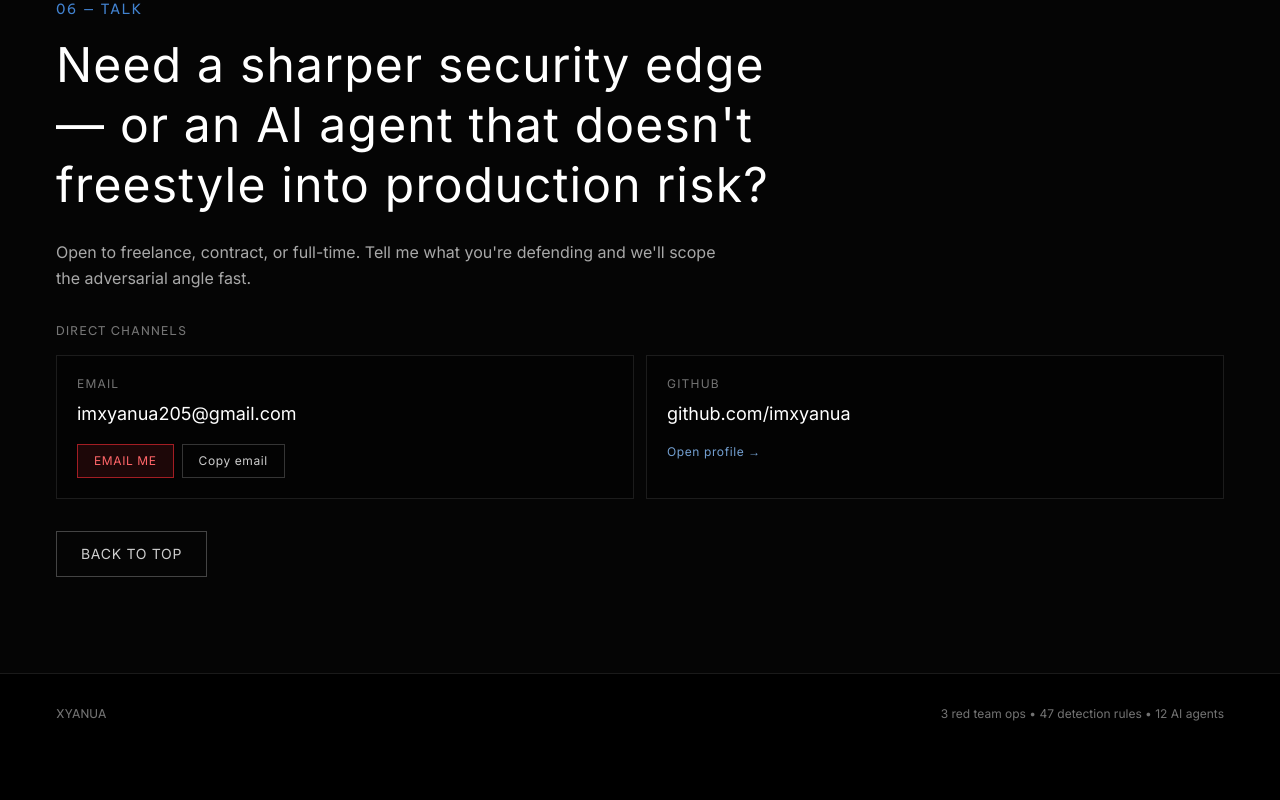
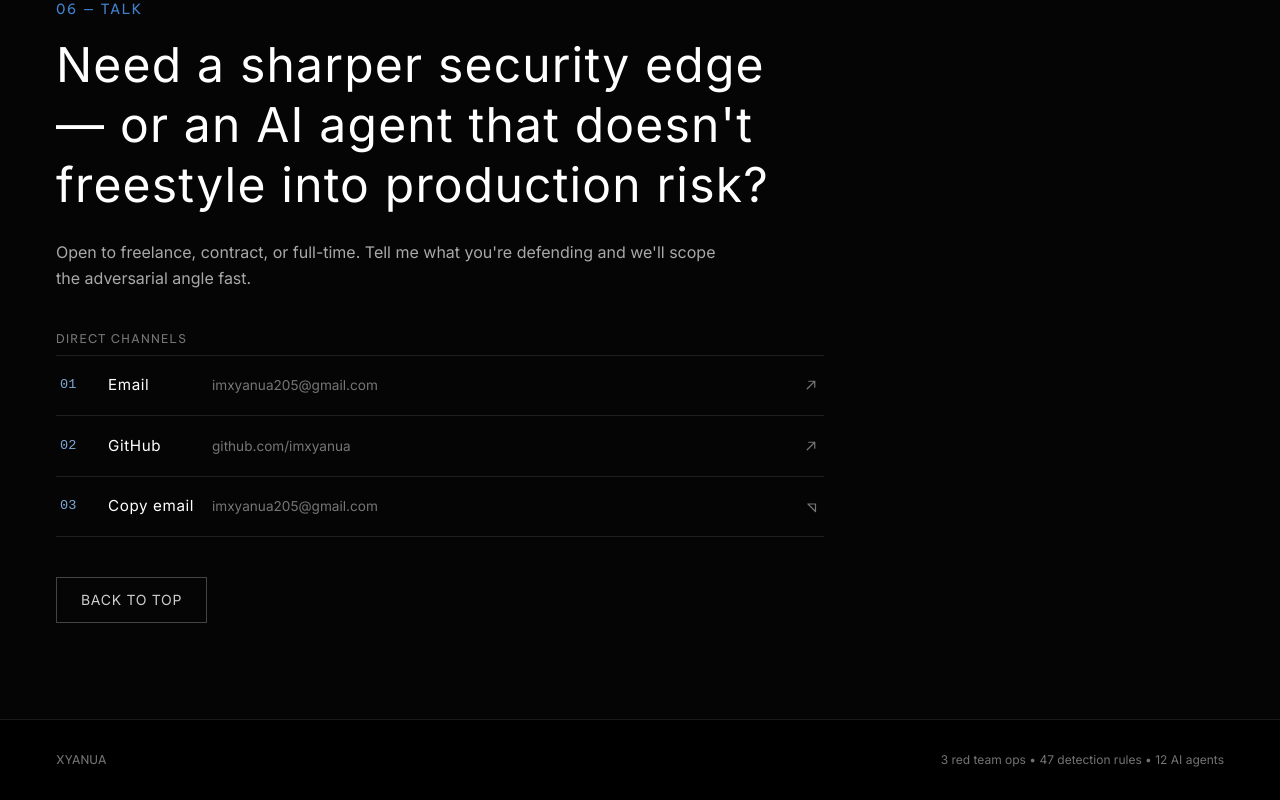
Before and after one commit to imxyanua/imxyanua.github.io, a React (Vite) app: page / in a window 1280 px wide. Shown: the part 4730-5530 px from the top of the page. Before the commit the page ends 5484 px from the top, so only its background shows below. Built offline with nearby package versions, Linux system fonts and the light colour scheme; a web font is replaced by a local one.

Commit message:
feat: restyle contact as numbered social rows
Match cinematic portfolio contact pattern with 01/02/03 rows for email, GitHub, and copy action.

```diff
--- a/src/App.tsx
+++ b/src/App.tsx
@@ -741,56 +741,84 @@ export default function App() {
             </h2>
             <p className="mt-6 max-w-2xl text-base leading-relaxed text-white/65">{t.talkBody}</p>
 
-            <div className="mt-8">
-              <p className={`${labelFont} text-xs tracking-widest text-white/45 uppercase`}>
+            <div className="mt-10 max-w-3xl">
+              <p className={`${labelFont} mb-2 text-xs tracking-widest text-white/45 uppercase`}>
                 {t.contactChannels}
               </p>
-              <div className="mt-4 grid gap-3 sm:grid-cols-2">
-                <div className="glow-card border border-white/10 bg-black/40 p-5">
-                  <div className="text-xs tracking-widest text-white/45 uppercase">
-                    {t.contactEmail}
-                  </div>
-                  <a
-                    href={mailtoHref()}
-                    className="mt-2 block text-lg text-white transition-colors hover:text-blue-200"
+
+              <a href={mailtoHref()} className="social-row group">
+                <span className="social-row__n">01</span>
+                <span className="social-row__name">{t.contactEmail}</span>
+                <span className="social-row__handle">{CONTACT.email}</span>
+                <svg
+                  className="social-row__arw"
+                  viewBox="0 0 24 24"
+                  width="18"
+                  height="18"
+                  aria-hidden="true"
                 >
-                    {CONTACT.email}
+                  <path
+                    d="M7 17L17 7M9 7h8v8"
+                    fill="none"
+                    stroke="currentColor"
+                    strokeWidth="1.6"
+                    strokeLinecap="round"
+                    strokeLinejoin="round"
+                  />
+                </svg>
               </a>
-                  <div className="mt-4 flex flex-wrap gap-2">
-                    <a
-                      href={mailtoHref()}
-                      className="border border-red-500/60 bg-red-500/10 px-4 py-2 text-xs tracking-wider text-red-400 transition-colors hover:bg-red-500/20"
-                    >
-                      {t.scheduleCta}
-                    </a>
-                    <button
-                      type="button"
-                      onClick={() => void copyEmail()}
-                      className="border border-white/20 px-4 py-2 text-xs tracking-wider text-white/80 transition-colors hover:bg-white/5"
-                    >
-                      {emailCopied ? t.contactCopied : t.contactCopy}
-                    </button>
-                  </div>
-                </div>
 
               <a
                 href={CONTACT.github}
                 target="_blank"
                 rel="noreferrer"
-                  className="glow-card border border-white/10 bg-black/40 p-5 transition-colors hover:border-blue-400/40"
+                className="social-row group"
               >
-                  <div className="text-xs tracking-widest text-white/45 uppercase">
-                    {t.contactGithub}
-                  </div>
-                  <div className="mt-2 text-lg text-white">github.com/imxyanua</div>
-                  <div className="mt-4 text-xs tracking-wider text-blue-300/80">
-                    {t.contactOpenProfile}
-                  </div>
+                <span className="social-row__n">02</span>
+                <span className="social-row__name">{t.contactGithub}</span>
+                <span className="social-row__handle">github.com/imxyanua</span>
+                <svg
+                  className="social-row__arw"
+                  viewBox="0 0 24 24"
+                  width="18"
+                  height="18"
+                  aria-hidden="true"
+                >
+                  <path
+                    d="M7 17L17 7M9 7h8v8"
+                    fill="none"
+                    stroke="currentColor"
+                    strokeWidth="1.6"
+                    strokeLinecap="round"
+                    strokeLinejoin="round"
+                  />
+                </svg>
               </a>
-              </div>
+
+              <button type="button" onClick={() => void copyEmail()} className="social-row w-full text-left">
+                <span className="social-row__n">03</span>
+                <span className="social-row__name">{emailCopied ? t.contactCopied : t.contactCopy}</span>
+                <span className="social-row__handle">{CONTACT.email}</span>
+                <svg
+                  className="social-row__arw"
+                  viewBox="0 0 24 24"
+                  width="18"
+                  height="18"
+                  aria-hidden="true"
+                >
+                  <path
+                    d="M8 8h10v10M8 8l10 10"
+                    fill="none"
+                    stroke="currentColor"
+                    strokeWidth="1.6"
+                    strokeLinecap="round"
+                    strokeLinejoin="round"
+                  />
+                </svg>
+              </button>
             </div>
 
-            <div className="mt-8">
+            <div className="mt-10">
               <a
                 href="#top"
                 className="inline-flex border border-white/25 px-6 py-3 text-sm tracking-wider text-white/80 transition-colors hover:bg-white/5 hover:text-white"
--- a/src/index.css
+++ b/src/index.css
@@ -512,6 +512,59 @@ html[data-lang='zh'] .font-label {
   color: rgba(255, 255, 255, 0.35);
 }
 
+.social-row {
+  display: flex;
+  align-items: center;
+  gap: 1rem;
+  border-top: 1px solid rgba(255, 255, 255, 0.1);
+  padding: 1.15rem 0.25rem;
+  transition:
+    background-color 0.25s ease,
+    padding-left 0.25s ease,
+    border-color 0.25s ease;
+}
+
+.social-row:last-child {
+  border-bottom: 1px solid rgba(255, 255, 255, 0.1);
+}
+
+.social-row:hover {
+  background: rgba(255, 255, 255, 0.03);
+  border-color: rgba(147, 197, 253, 0.25);
+  padding-left: 0.65rem;
+}
+
+.social-row__n {
+  font-family: 'basis33', monospace;
+  font-size: 0.85rem;
+  color: rgba(147, 197, 253, 0.85);
+  min-width: 2rem;
+}
+
+.social-row__name {
+  min-width: 5.5rem;
+  font-size: 0.95rem;
+  letter-spacing: 0.04em;
+}
+
+.social-row__handle {
+  flex: 1;
+  font-size: 0.85rem;
+  color: rgba(255, 255, 255, 0.45);
+}
+
+.social-row__arw {
+  color: rgba(255, 255, 255, 0.45);
+  transition:
+    transform 0.25s ease,
+    color 0.25s ease;
+}
+
+.social-row:hover .social-row__arw {
+  color: #93c5fd;
+  transform: translate(2px, -2px);
+}
+
 @media (prefers-reduced-motion: reduce) {
   html {
     scroll-behavior: auto;
```
Lines whose indentation alone changed are shown as unchanged.
